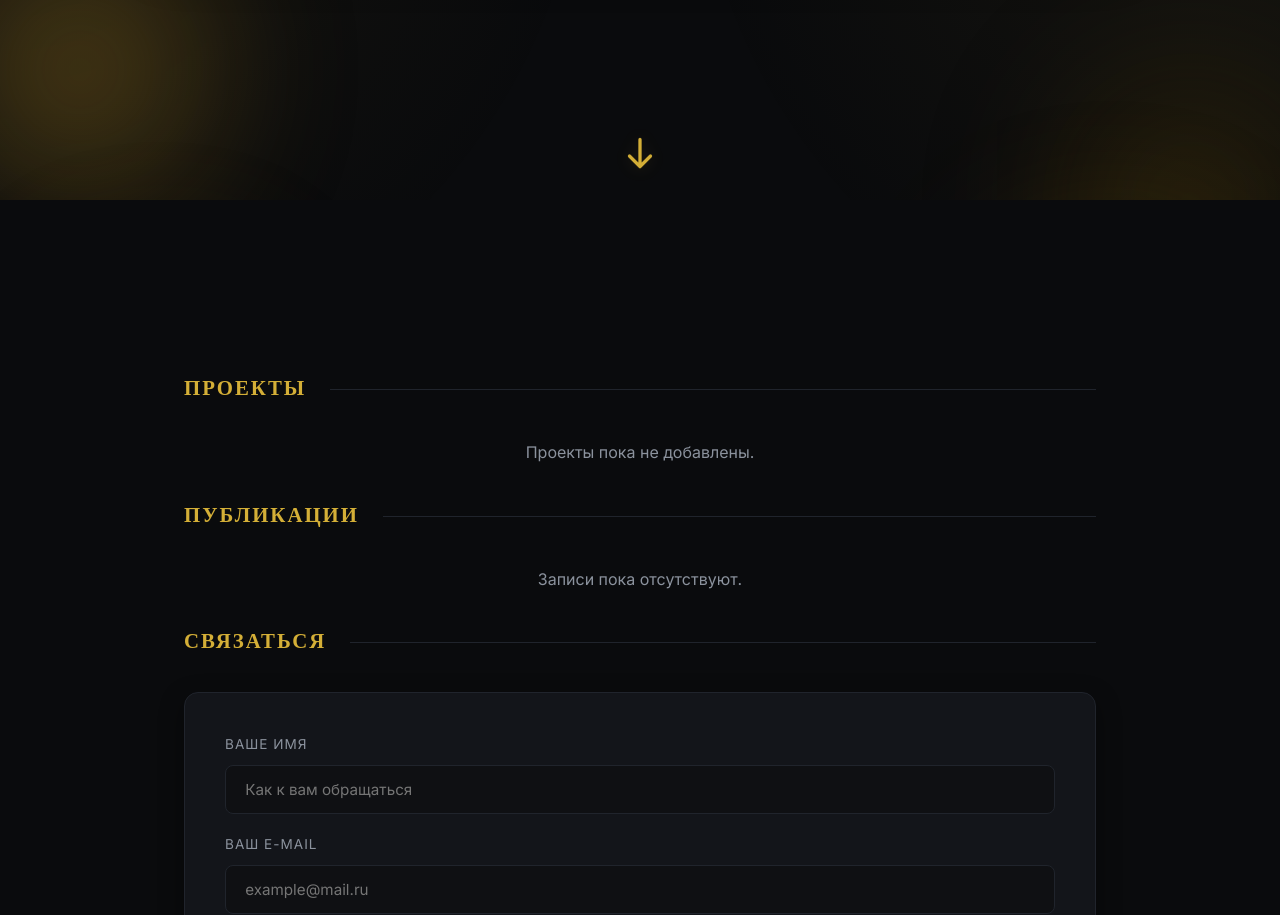
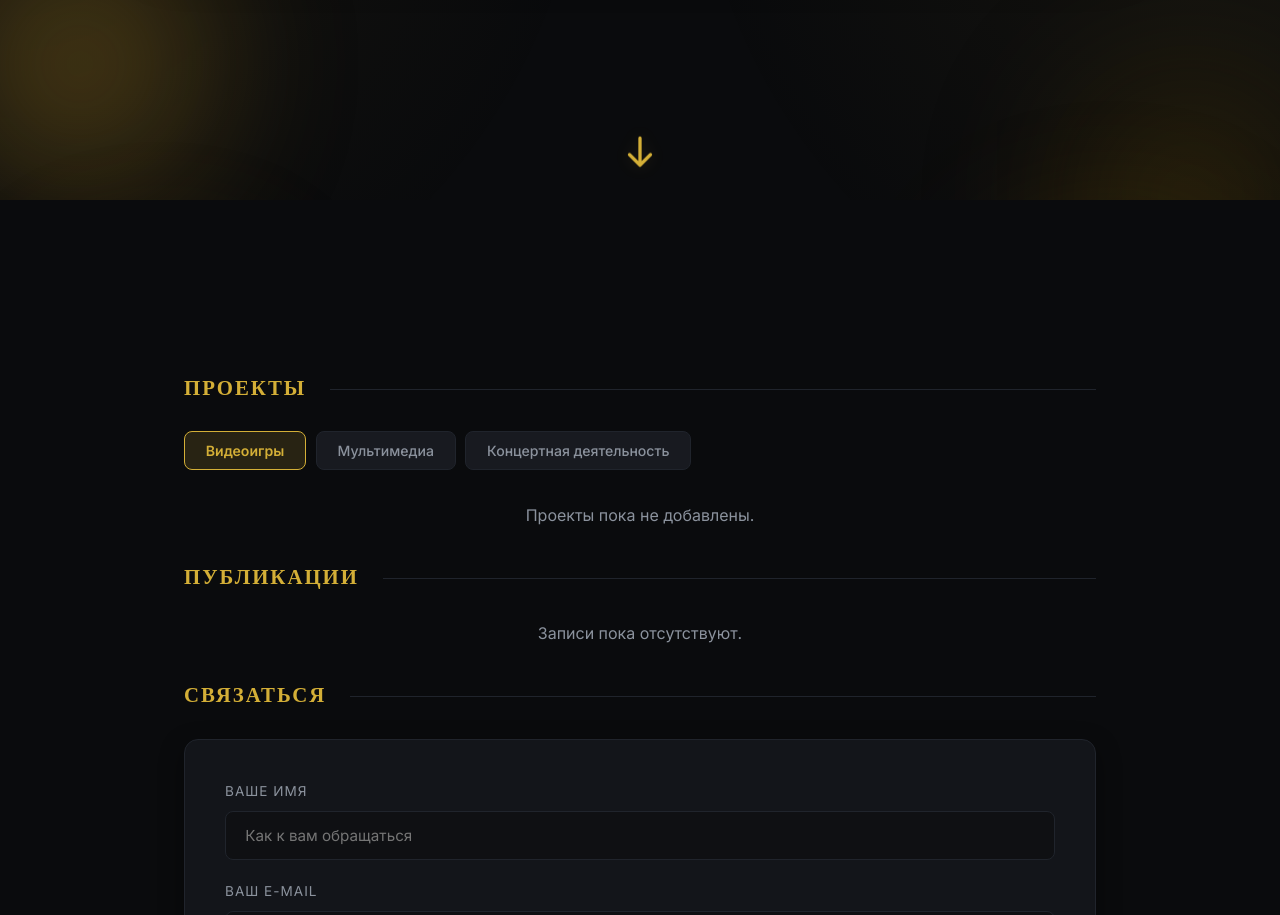
Before and after one commit to mrmihastro/portfolio, a plain HTML site: page index.html in a window 1280 px wide. Shown: the part 600-1515 px from the top of the page. Drawn offline with nearby package versions, Linux system fonts and the light colour scheme; no server answers.

Commit message:
Update index.html

```diff
--- a/index.html
+++ b/index.html
@@ -179,7 +179,6 @@
       line-height: 1.65;
     }
 
-    /* Панель действий в шапке: соцсети + кнопка "Связаться" */
     .hero-actions {
       display: flex;
       flex-wrap: wrap;
@@ -274,7 +273,7 @@
       display: flex;
       align-items: center;
       gap: 1.5rem;
-      margin: 2rem 0 2rem;
+      margin: 2rem 0 1.5rem;
     }
 
     .section-title {
@@ -288,6 +287,39 @@
     }
 
     .section-line { flex: 1; height: 1px; background: var(--border); }
+
+    /* Переключатель категорий проектов (Табы) */
+    .project-filters {
+      display: flex;
+      flex-wrap: wrap;
+      gap: 0.6rem;
+      margin-bottom: 2rem;
+    }
+
+    .filter-btn {
+      background: #181a20;
+      border: 1px solid var(--border);
+      color: var(--text-muted);
+      padding: 0.6rem 1.3rem;
+      border-radius: 8px;
+      font-family: 'Inter', sans-serif;
+      font-size: 0.88rem;
+      font-weight: 500;
+      cursor: pointer;
+      transition: all 0.25s ease;
+    }
+
+    .filter-btn:hover {
+      border-color: var(--border-hover);
+      color: #fff;
+    }
+
+    .filter-btn.active {
+      background: var(--accent-muted);
+      border-color: var(--accent);
+      color: var(--accent);
+      font-weight: 600;
+    }
 
     /* Карточки проектов */
     .project-card {
@@ -601,7 +633,6 @@
         <div class="subtitle" id="author-subtitle">Композитор & Саунд-продюсер</div>
         <div class="bio" id="author-bio"></div>
 
-        <!-- Кнопки действий: "Связаться" + Соцсети -->
         <div class="hero-actions">
           <a href="#contact-section" class="btn-contact-hero">Связаться</a>
           <div id="hero-social-links" style="display: inline-flex; flex-wrap: wrap; gap: 0.6rem;"></div>
@@ -624,6 +655,14 @@
       <h2 class="section-title">Проекты</h2>
       <div class="section-line"></div>
     </div>
+
+    <!-- Кнопки-переключатели категорий -->
+    <div class="project-filters" id="project-filters">
+      <button class="filter-btn active" data-category="games">Видеоигры</button>
+      <button class="filter-btn" data-category="multimedia">Мультимедиа</button>
+      <button class="filter-btn" data-category="concerts">Концертная деятельность</button>
+    </div>
+
     <div id="projects-container">
       <div class="skeleton-card">
         <div class="skeleton-line skeleton-title"></div>
@@ -684,6 +723,20 @@
     const GITHUB_REPO = "portfolio";
 
     marked.setOptions({ breaks: true, gfm: true });
+
+    let allProjects = [];
+    let currentCategory = 'games';
+
+    // Фильтрация проектов
+    const filterButtons = document.querySelectorAll('.filter-btn');
+    filterButtons.forEach(btn => {
+      btn.addEventListener('click', () => {
+        filterButtons.forEach(b => b.classList.remove('active'));
+        btn.classList.add('active');
+        currentCategory = btn.dataset.category;
+        renderProjects();
+      });
+    });
 
     // AJAX отправка Formspree
     const contactForm = document.getElementById('contact-form');
@@ -805,7 +858,6 @@
         if (profile.bio) document.getElementById('author-bio').innerHTML = marked.parse(profile.bio);
         if (profile.avatar) document.getElementById('author-avatar').src = profile.avatar;
 
-        // Выводим кнопки соцсетей в шапку сайта
         const socialContainer = document.getElementById('hero-social-links');
         let socialHtml = '';
         if (profile.telegram) socialHtml += `<a href="${profile.telegram}" target="_blank" rel="noopener" class="social-btn">Telegram</a>`;
@@ -820,32 +872,47 @@
     }
 
     async function loadProjects() {
-      const container = document.getElementById('projects-container');
       try {
         const response = await fetch(`https://api.github.com/repos/${GITHUB_USER}/${GITHUB_REPO}/contents/projects`);
         if (!response.ok) throw new Error('Папка проектов пока пуста');
         const files = await response.json();
 
-        let projectsData = [];
+        allProjects = [];
         for (const file of files) {
           if (file.name.endsWith('.json')) {
             const res = await fetch(file.download_url);
             const proj = await res.json();
-            projectsData.push(proj);
+            allProjects.push(proj);
           }
         }
 
-        projectsData.sort((a, b) => (Number(a.order) || 999) - (Number(b.order) || 999));
+        allProjects.sort((a, b) => (Number(a.order) || 999) - (Number(b.order) || 999));
+        renderProjects();
+      } catch (err) {
+        document.getElementById('projects-container').innerHTML = '<p style="color:var(--text-muted); text-align:center;">Проекты пока не добавлены.</p>';
+      }
+    }
+
+    function renderProjects() {
+      const container = document.getElementById('projects-container');
+
+      // Фильтруем проекты: если category не задана, по умолчанию считаем "games"
+      const filtered = allProjects.filter(p => (p.category || 'games') === currentCategory);
+
+      if (filtered.length === 0) {
+        container.innerHTML = '<p style="color:var(--text-muted); text-align:center; padding: 2rem 0;">В этой категории пока нет проектов.</p>';
+        return;
+      }
+
       container.innerHTML = '';
-
-        projectsData.forEach((project, index) => {
+      filtered.forEach((project, index) => {
         const descHtml = project.description ? marked.parse(project.description) : '';
         const audioUrl = project.audio || project.audio_url || project.media_url || project.track || '';
         const audioPlayerHtml = renderAudioPlayer(audioUrl);
 
         const card = document.createElement('div');
         card.className = 'project-card';
-          card.style.animationDelay = `${index * 0.1}s`;
+        card.style.animationDelay = `${index * 0.08}s`;
         card.innerHTML = `
           <div class="project-image-wrapper">
             <img class="project-img" src="${project.image || ''}" alt="${project.title}">
@@ -866,9 +933,6 @@
         `;
         container.appendChild(card);
       });
-      } catch (err) {
-        container.innerHTML = '<p style="color:var(--text-muted); text-align:center;">Проекты пока не добавлены.</p>';
-      }
     }
 
     async function loadPosts() {
```
Lines whose indentation alone changed are shown as unchanged.
